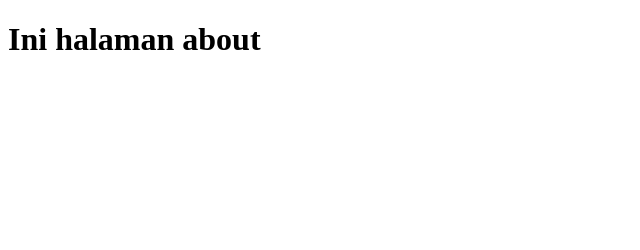
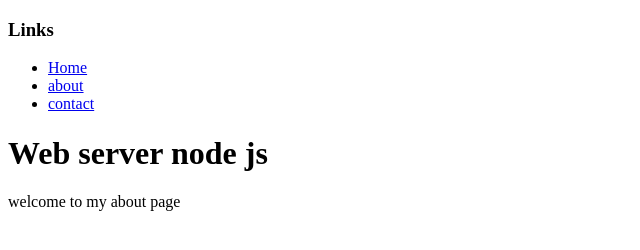
Before and after one commit to GioFransisco/Bootcamp-Batch4-Gio-ExpressJS, a website: page about.html in a window 1280 px wide. Shown: the whole page, without its empty margins (0-640 px from the left). Drawn offline with Linux system fonts and the light colour scheme.

Commit message:
membuat route

```diff
--- a/about.html
+++ b/about.html
@@ -7,6 +7,13 @@
     <title>Halaman about</title>
 </head>
 <body>
-    <h1>Ini halaman about</h1>
+    <h3>Links</h3>
+    <ul>
+        <li><a href="/">Home</a></li>
+        <li><a href="/about">about</a></li>
+        <li><a href="/contact">contact</a></li>
+    </ul>
+    <h1>Web server node js</h1>
+    <p>welcome to my about page</p>
 </body>
 </html>
```
Also changed, not shown: contact.html (+8 -1 lines), index.html (+8 -1 lines).
